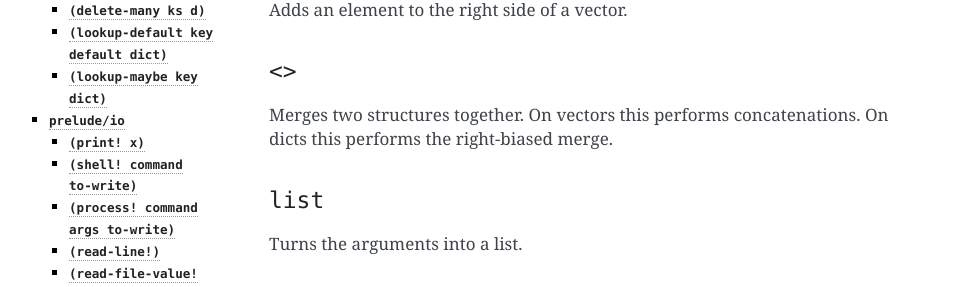
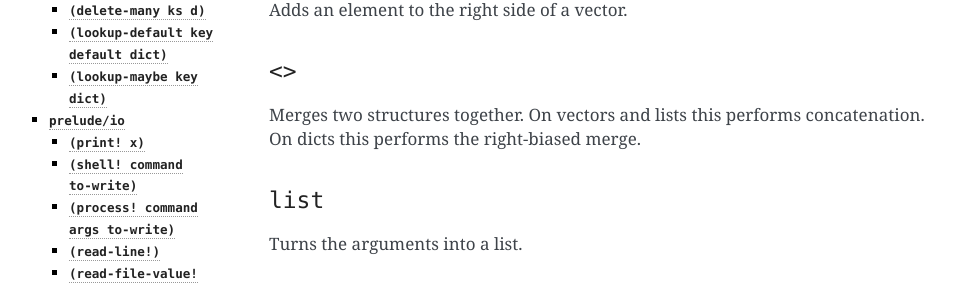
Before and after one commit to radicle-dev/radicle-alpha, a Sphinx documentation site: the page built from docs/source/reference.rst, in a window 1280 px wide and 900 px high, scrolled down 2737 px. Shown: the part 157-444 px from the top of the window, without its empty margins (151-1106 px from the left). Built offline with Sphinx 7.4.7, drawn with Linux system fonts in a browser that asks for light colours; pages that are not in the unit, such as notebooks, are missing from menus.

Commit message:
Improve/Fix some of the docs and error msgs of primFns (#358)
* Improve primFns documentation

* Fix some primFns error messages

* Fix structure merge documentation

* Use twoArg for map and member?

```diff
--- a/docs/source/reference.rst
+++ b/docs/source/reference.rst
@@ -136,8 +136,8 @@ Adds an element to the right side of a vector.
 ``<>``
 ~~~~~~
 
-Merges two structures together. On vectors this performs concatenations.
-On dicts this performs the right-biased merge.
+Merges two structures together. On vectors and lists this performs
+concatenation. On dicts this performs the right-biased merge.
 
 ``list``
 ~~~~~~~~
```
Also changed, not shown: other parts of docs/source/reference.rst (+1 -2 lines), 1 other file.
